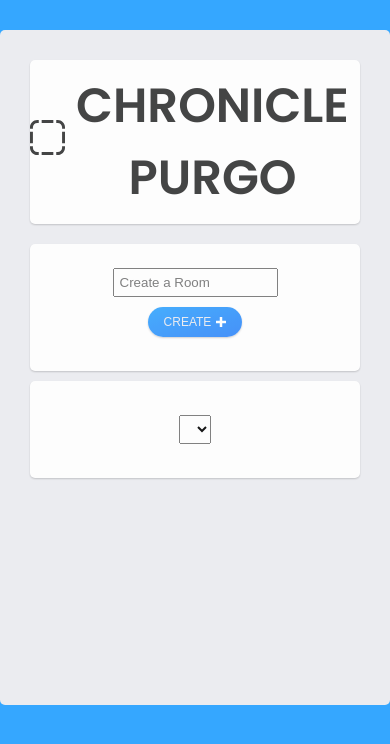
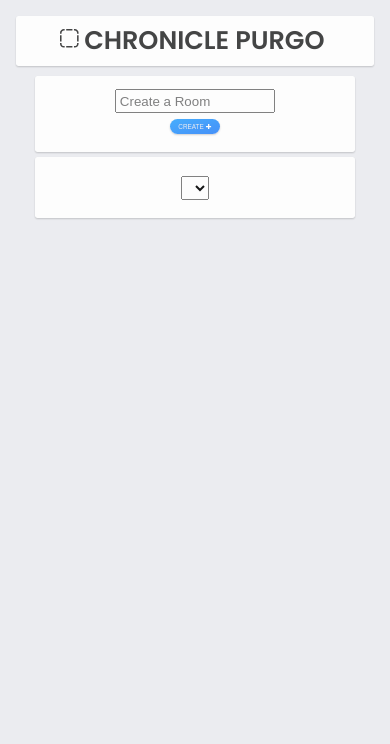
Before and after one commit to Rickperez87/fullStack, a website built with webpack: page public/index.html in a window 390 px wide. Built offline with nearby package versions, Linux system fonts and the light colour scheme; files whose address does not match are found by name.

Commit message:
update responsive font-size queries

```diff
--- a/public/index.css
+++ b/public/index.css
@@ -16,14 +16,14 @@
   --white: #fff;
   --text-color-dark: #333;
   --delete-bg-color: #ff5964;
-  --border-radius: 5px;
+  --border-radius: 0.5rem;
   --box-shadow-color: rgba(0, 0, 0, 0.2);
   --box-shadow: 0px 1px 2px 0px var(--box-shadow-color);
 }
 
 /* globals ////////////////////////////////////////*/
 html {
-  font-size: 10px;
+  font-size: 62.5%;
 }
 body {
   font-size: 1.6rem;
@@ -75,10 +75,11 @@ a:hover,
   opacity: 1;
   cursor: pointer;
   color: var(--blue-bg-color);
+  transition: all 0.2s ease;
 }
 /* layout ////////////////////////////////////////*/
 .container {
-  max-width: 1400px;
+  max-width: 140rem;
   width: 100%;
   margin: 0 auto;
 }
@@ -130,16 +131,17 @@ header {
   position: absolute;
   top: 5%;
   right: 1%;
-  width: 30px;
+  width: 3rem;
   cursor: pointer;
   z-index: 10;
 }
 .delete__icon {
   width: 100%;
   height: 2rem;
+  transition: all 0.2s ease;
 }
 .delete__icon:hover {
-  fill: var(--blue-bg-color);
+  fill: var(--delete-bg-color);
 }
 .add__icon {
   width: 1rem;
@@ -186,9 +188,13 @@ header {
   background: linear-gradient(to bottom right, var(--blue-bg-color), #3587fa);
   color: var(--light-bg-color);
   font-weight: 300;
-  border-radius: 100px;
+  border-radius: 10rem;
   cursor: pointer;
   box-shadow: var(--box-shadow);
+}
+
+#submitBtn {
+  outline-style: inherit;
 }
 /* selector ////////////////////////////////////////*/
 .log {
@@ -212,21 +218,40 @@ label {
 
 .createRoom,
 .log-container {
-  max-width: 600px;
+  max-width: 60rem;
 }
 
-/* media queries ////////////////////////////////////////*/
+/* ///////////////////////////////////////// */
+/* media-queries */
+/* tablet land */
 @media only screen and (max-width: 1260px) {
+  html {
+    font-size: 56.25%; /*1rem = 9px */
+  }
+  .content-box {
+    min-height: 100vh;
+    margin: 0 auto;
+    border-radius: 0;
+    padding: 3rem;
+  }
   ul {
     grid-template-columns: repeat(3, 1fr);
   }
 }
+/* tablet-port */
 @media only screen and (max-width: 870px) {
+  html {
+    font-size: 50.25%; /*1rem = 8px */
+  }
   ul {
     grid-template-columns: repeat(2, 1fr);
   }
 }
-@media only screen and (max-width: 550px) {
+/* mobile */
+@media only screen and (max-width: 500px) {
+  html {
+    font-size: 33.25%; /*1rem = 8px */
+  }
   ul {
     grid-template-columns: repeat(1, 1fr);
   }
```
